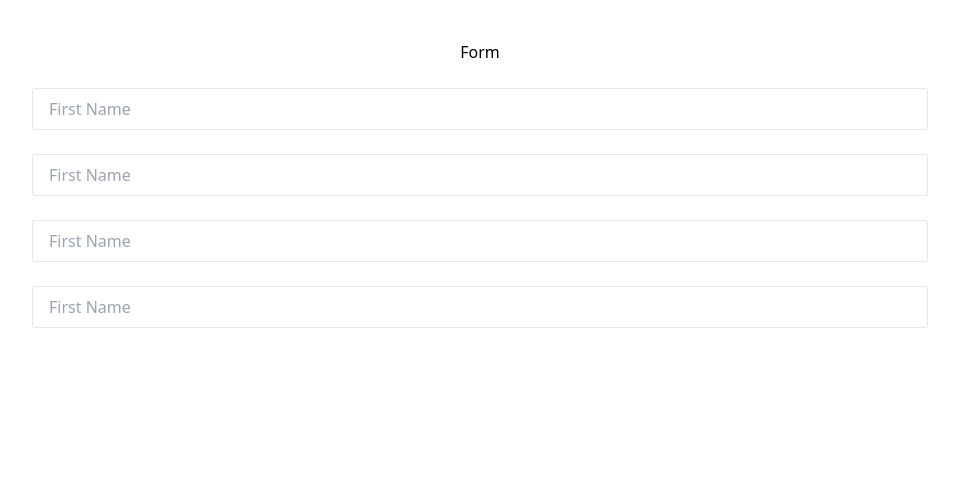
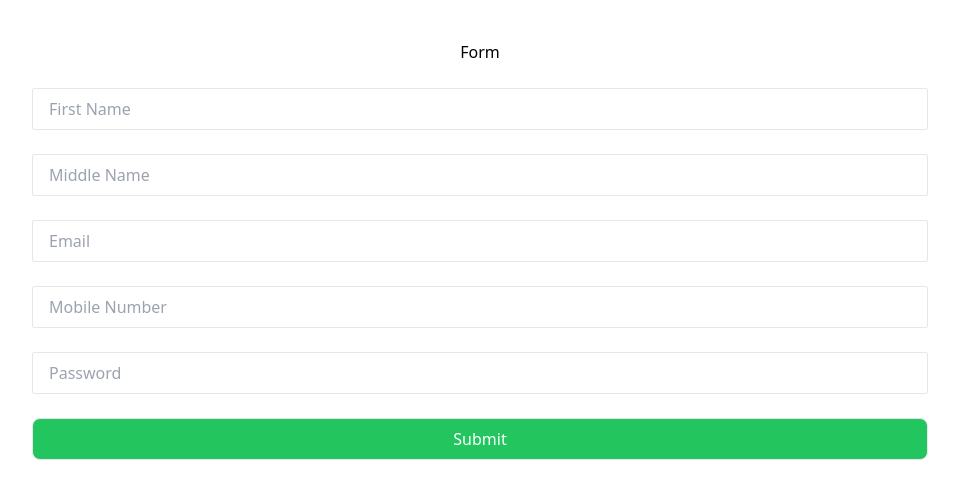
Before and after one commit to AlamuGboluwaga/Youverify, a React (Vite) app: page /hookform in a window 1280 px wide. Shown: the top 498 px of the page, without its empty margins (160-1119 px from the left). Built offline with nearby package versions, Linux system fonts and the light colour scheme.

Commit message:
DevTool HookForm

```diff
--- a/package.json
+++ b/package.json
@@ -25,6 +25,7 @@
     "redux": "^5.0.1"
   },
   "devDependencies": {
+    "@hookform/devtools": "^4.3.1",
     "@types/react": "^18.2.43",
     "@types/react-dom": "^18.2.17",
     "@vitejs/plugin-react": "^4.2.1",
--- a/src/pages/HookForm.jsx
+++ b/src/pages/HookForm.jsx
@@ -1,32 +1,51 @@
 import React from "react";
 import { useForm } from "react-hook-form";
+import { DevTool } from "@hookform/devtools";
 
 const HookForm = () => {
   const form = useForm();
+ const {register,control} = form
+
 
   return (
-    <div className="flex flex-col items-center mt-10 h-screen w-screen gap-6">
+    <div>
+      <form  className="flex flex-col items-center mt-10 h-screen w-screen gap-6">
         <p>Form</p>
         <input
           type="text"
           placeholder="First Name"
           className="border rounded-sm w-[70%] outline-none focus:border-green-300 pl-4 pt-2 pb-2 pr-2"
+          {...register("firstName")}
         />
         <input
           type="text"
-        placeholder="First Name"
+          placeholder="Middle Name"
           className="border rounded-sm w-[70%] outline-none focus:border-green-300 pl-4 pt-2 pb-2 pr-2"
+          {...register("middletName")}
         />
         <input
           type="text"
-        placeholder="First Name"
+          placeholder="Email"
           className="border rounded-sm w-[70%] outline-none focus:border-green-300 pl-4 pt-2 pb-2 pr-2"
+          {...register("email")}
         />
         <input
           type="text"
-        placeholder="First Name"
+          placeholder="Mobile Number"
           className="border rounded-sm w-[70%] outline-none focus:border-green-300 pl-4 pt-2 pb-2 pr-2"
+          {...register("mobile")}
         />
+        <input
+          type="Password"
+          placeholder="Password"
+          className="border rounded-sm w-[70%] outline-none focus:border-green-300 pl-4 pt-2 pb-2 pr-2"
+          {...register("password")}
+        />
+        <button className="bg-green-500 border rounded-lg pr-4 pl-4 pt-2 pb-2  w-[70%] active:bg-green-400 text-white">
+          Submit
+        </button>
+      </form>
+      <DevTool control={control} />
     </div>
   );
 };
```
Also changed, not shown: 1 other file (tests, documents, lock files or other folders). Lines whose indentation alone changed are shown as unchanged.
